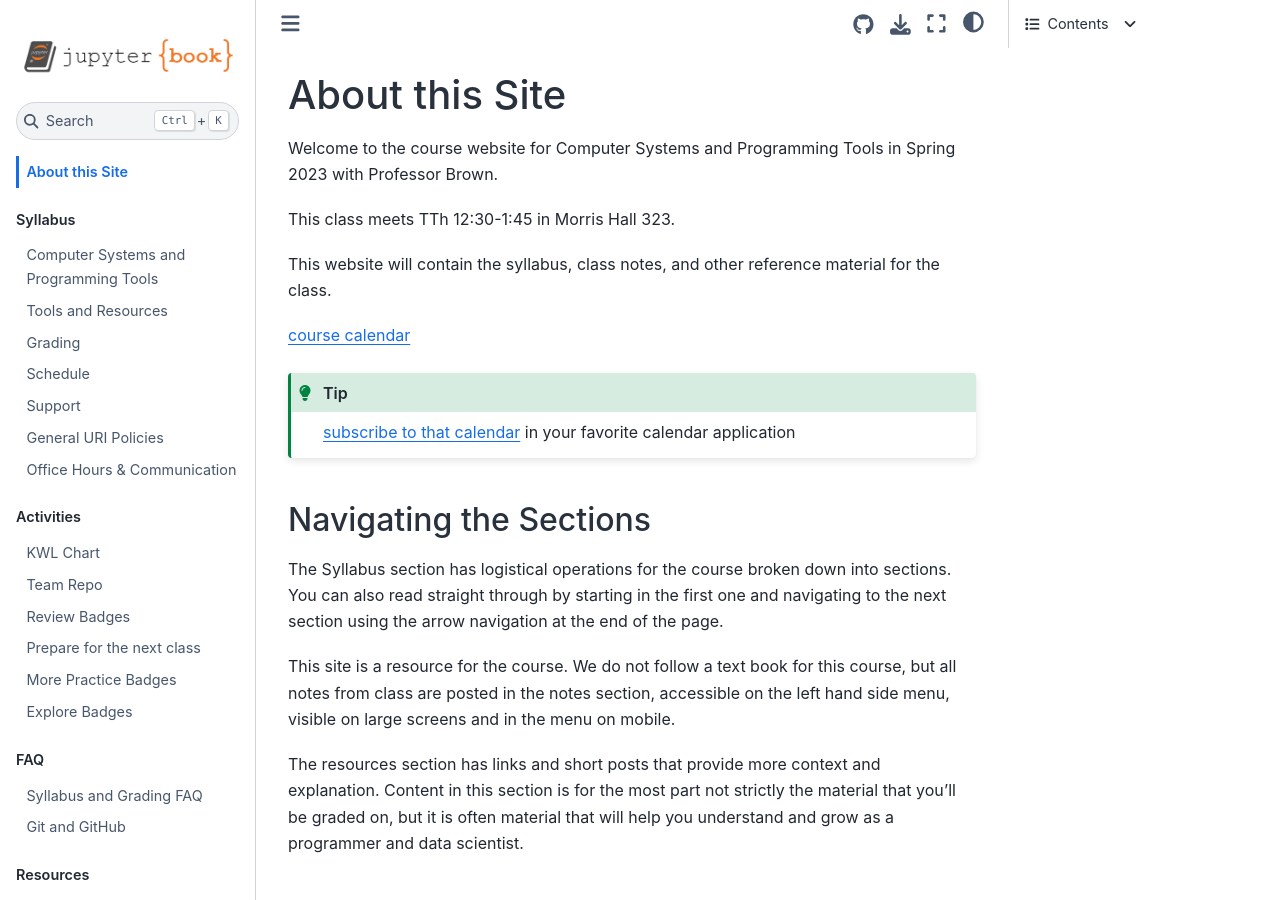
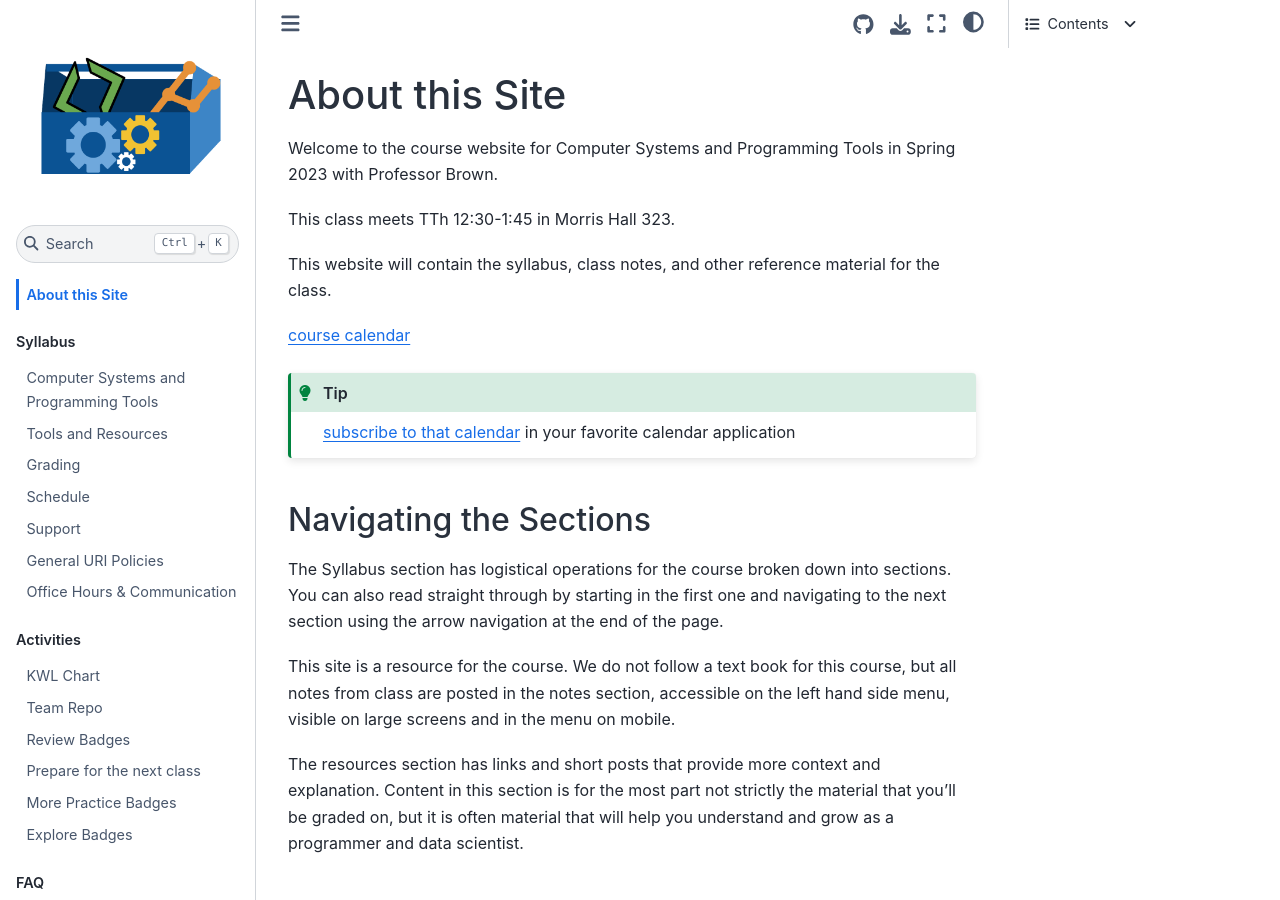
Before and after one commit to introcompsys/spring2023, a Jupyter Book: the page built from index.md, in a window 1280 px wide and 900 px high. Built offline with Jupyter Book 1.0.4 settings and Sphinx 7.4.7 and the Sphinx Book theme 1.1.4, drawn with Linux system fonts in a browser that asks for light colours; pages that are not in the unit, such as notebooks, are missing from menus.

Commit message:
fix logo

```diff
--- a/_config.yml
+++ b/_config.yml
@@ -1,7 +1,7 @@
 # Book settings
 title: Computer Systems and Programming Tools
 author: Professor Sarah M Brown
-logo: logo.png
+logo: systools.png
 
 html:
   favicon                   : ""  # A path to a favicon image
```
